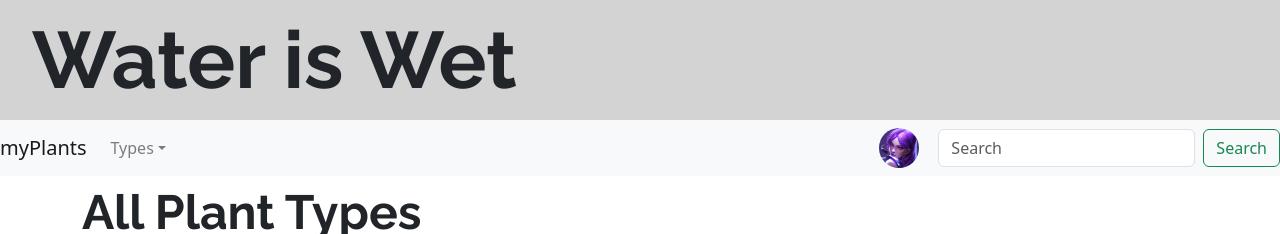
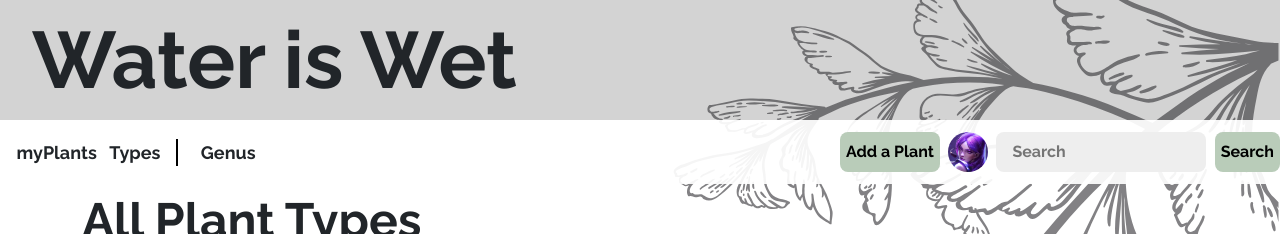
Before and after one commit to ChristineAu-Yeung/Plants, a React (Create React App) app: page /AllTypes in a window 1280 px wide. Shown: the top 234 px of the page. Built offline with nearby package versions, Linux system fonts and the light colour scheme; no server answers.

Commit message:
Replaced Bootstrap Navbar with custom Navbar, added Mobile/Desktop Navbar's and added an image to the Header

```diff
--- a/src/App.scss
+++ b/src/App.scss
@@ -25,11 +25,22 @@
   font-family: "Raleway", sans-serif;
   font-weight: 700;
   font-size: 5rem;
+
+	.leavesIcon {
+		transform: rotate(180deg);
+		position: absolute;
+		right: 0;
+		top: -1.5rem;
+		opacity: 60%;
+		width: 47.5%;
+	}
+
+	.headerName{
+		margin-left: 2rem;
+	}
 }
 
-.headerName{
-	margin-left: 2rem;
-}
+
 
 .ml-5 {
   margin-left: 1.5rem;
@@ -39,29 +50,14 @@
   padding: 0 !important; // override padding rule
 }
 
-.navBar {
-  display: flex;
-  flex-direction: row;
-	width: 100%;
-	justify-content: space-between;
-	align-items: center;
-
-	.avatarImg{
-		border-radius: 50rem;
-		height: 2.5rem;
-		width: 2.5rem;
-	}
-
-}
-
 .inline {
   display: inline;
 }
 
-.searchButton {
-	float: right;
-	background-color: #52b788;
-	border: none;
-	border-radius: 5px;
-	padding:  0.25rem 0.40rem 0.25rem 0.40rem;
-}
+// .searchButton {
+// 	float: right;
+// 	background-color: #52b788;
+// 	border: none;
+// 	border-radius: 5px;
+// 	padding:  0.25rem 0.40rem 0.25rem 0.40rem;
+// }
--- /dev/null
+++ b/src/components/Navbar/DesktopNavbar.jsx
@@ -0,0 +1,55 @@
+import React, { useState } from 'react';
+import kaisa from '../images/kai.jpg';
+import DropDown from './dropDown';
+import { Container, Row, Col } from 'react-bootstrap';
+
+function NavBar({ setSearchCriteria }) {
+
+	function search(name) {
+		// console.log(searchName);
+		// console.log("here", (name && typeof(name) === "string"))
+		setSearchCriteria(name !== undefined && typeof (name) === "string" ? name : searchName);
+	}
+
+	function update(e) {
+		console.log(e)
+		setSearchName(e.target.value);
+		// console.log(e.target.value)
+		if (e.target.value.length < 1) search("")
+	}
+
+	let [searchName, setSearchName] = useState("")
+	// type and function return
+	// let [a,b] = [0,1]
+	// console.log({a,b})
+
+	const [temp, setTemp] = useState("")
+
+	function logButtonName(e) {
+		console.log(e.target.text);
+	}
+
+	return (
+
+		<Row>
+			<Col>
+				<div className="tempNavBar">
+					<div className="leftNavBar">
+						<div href="/myPlants">myPlants</div>
+						<DropDown />
+						<div className="genusTitle">Genus</div>
+					</div>
+					<div className="rightNavBar">
+						<button className="navBarButton">Add a Plant</button>
+						<img className="avatarImage" src={kaisa} />
+						<input className="navBarInput" placeholder="Search" />
+						<button className="navBarButton">Search</button>
+					</div>
+				</div>
+			</Col>
+		</Row>
+
+	)
+}
+
+export default NavBar;
--- /dev/null
+++ b/src/components/Navbar/MobileDropdown.jsx
@@ -0,0 +1,21 @@
+import React, { useState } from 'react';
+
+function MobileDropdown() {
+
+	const [active, setActive] = useState(false)
+
+	return (
+		<div className="dropDown">
+			<div className="dropDownTitle" onClick={() => setActive(!active)}/>
+			<div className={`dropDownContent ${active ? 'active' : ''}`}>
+				<div href="/Types">Types</div>
+				<div href="/Genus">Genus</div>
+				<div href="/AddaPlant">Add a Plant</div>
+				<input href="/Search"/>
+				<button className="navBarButton">Search</button>
+			</div>
+		</div>
+	)
+}
+
+export default MobileDropdown;
--- /dev/null
+++ b/src/components/Navbar/MobileNavbar.jsx
@@ -0,0 +1,22 @@
+import React, { useState } from 'react';
+import kaisa from '../images/kai.jpg';
+import DropDown from './dropDown';
+import { Container, Row, Col } from 'react-bootstrap';
+import MobileDropdown from './MobileDropdown';
+
+function MobileNavbar({ setSearchCriteria }) {
+
+	return (
+
+		<Row>
+			<Col>
+				<div href="/myPlants">myPlants</div>
+				<img className="avatarImage" src={kaisa} />
+				<MobileDropdown/>
+			</Col>
+		</Row>
+
+	)
+}
+
+export default MobileNavbar;
--- /dev/null
+++ b/src/components/Navbar/Navbar.jsx
@@ -0,0 +1,17 @@
+import DesktopNavbar from './DesktopNavbar';
+import MobileNavbar from './MobileNavbar';
+import './Navbar.scss'
+
+function Navbar() {
+
+	if (window.innerWidth < 768) {
+		return <MobileNavbar />;
+	}
+	else {
+		return (
+			<DesktopNavbar />
+		)
+	}
+}
+
+export default Navbar;
--- /dev/null
+++ b/src/components/Navbar/Navbar.scss
@@ -0,0 +1,84 @@
+.tempNavBar {
+	display: flex;
+	flex-direction: row;
+	justify-content: space-between;
+	align-items: center;
+	// margin-top: 0.5rem;
+  font-family: "Raleway", sans-serif;
+	font-weight: 600;
+	background-color: rgba(255, 255, 255, 0.918);
+	height: 4rem;
+
+	.avatarImage {
+		height: 2.5rem;
+		width: 2.5rem;
+		border-radius: 5rem;
+	}
+
+	.leftNavBar {
+		font-size: large;
+		display: flex;
+		flex-direction: row;
+		justify-content: space-evenly;
+		width: 16rem;
+		margin-left: 0.5rem;
+	}
+
+	.rightNavBar {
+		display: flex;
+		flex-direction: row;
+		justify-content: space-between;
+		width: 27.5rem;
+	}
+
+	.genusTitle {
+		margin-left: 10px;
+	}
+
+	.dropDown {
+		display: inline-block;
+	}
+
+	.dropDownTitle {
+		padding-right: 1rem;
+		border-right: 2px solid black;
+		margin: 0rem 0.25rem 0rem 0.25rem;
+	}
+
+	.dropDownContent {
+		display: none;
+		position: absolute;
+		z-index: 1;
+		background-color: #ffff;
+	}
+
+	.dropDownContent.active {
+		display: block;
+	}
+
+	.navBarInput {
+		border-radius: 0.5rem;
+		background-color: #eeeeee;
+		border: none;
+		padding: 0.5rem 1rem 0.5rem 1rem;
+	}
+
+	.navBarInput:focus {
+		outline: none;
+	}
+
+	.navBarInput::placeholder {
+		font-weight: 600;
+	}
+
+
+	.navBarButton {
+		border-radius: 0.5rem;
+		border: none;
+		background-color: rgb(185, 204, 185);
+		font-weight: 600;
+		text-overflow: ellipsis;
+		white-space: nowrap;
+		overflow: hidden;
+	}
+}
--- /dev/null
+++ b/src/components/Navbar/dropDown.jsx
@@ -0,0 +1,20 @@
+import { useState } from "react";
+
+function DropDown(props) {
+
+	const [active, setActive] = useState(false);
+	// console.log({active});
+
+	return (
+
+		<div className="dropDown" onMouseLeave={() => setActive(false)}>
+			<div className="dropDownTitle" onClick={() => setActive(!active)}>Types</div>
+			<div className={`dropDownContent ${active ? 'active' : ''}`}>
+				<div href="/Ficus">Ficus</div>
+				<div href="/Philodendron">Philodendron</div>
+			</div>
+		</div>
+	)
+}
+
+export default DropDown;
--- a/src/components/header.jsx
+++ b/src/components/header.jsx
@@ -1,5 +1,6 @@
 import React, {useState, useEffect} from 'react';
 import {Container, Row, Col } from 'react-bootstrap';
+import leaves from './images/Leaves.svg';
 
 function header() {
     return (
@@ -7,6 +8,7 @@ function header() {
             <Row>
                 <Col xs={12} className={"no-padding"}>
                     <div className={"header"}>
+												<img className="leavesIcon" src={leaves}/>
                         <div className={"headerName"}>Water is Wet</div>
                     </div>
                 </Col>
--- a/src/components/navBar.jsx
+++ /dev/null
@@ -1,64 +0,0 @@
-import { Navbar, Nav, NavDropdown, Form, FormControl, Button } from 'react-bootstrap';
-import { Avatar } from '@material-ui/core';
-import React, { useState } from 'react';
-import { Router, Route, Switch } from "react-router";
-import kaisa from './images/kai.jpg'
-import { Container, Row, Col } from 'react-bootstrap';
-
-function NavBar({ setSearchCriteria }) {
-
-	function search(name) {
-		// console.log(searchName);
-		// console.log("here", (name && typeof(name) === "string"))
-		setSearchCriteria(name !== undefined && typeof (name) === "string" ? name : searchName);
-	}
-
-	function update(e) {
-		console.log(e)
-		setSearchName(e.target.value);
-		// console.log(e.target.value)
-		if (e.target.value.length < 1) search("")
-	}
-
-	let [searchName, setSearchName] = useState("")
-	// type and function return
-	// let [a,b] = [0,1]
-	// console.log({a,b})
-
-	const [temp, setTemp] = useState("")
-
-	function logButtonName(e) {
-		console.log(e.target.text);
-	}
-
-	return (
-		<Navbar className="NavBar" bg="light" expand="lg">
-		<Navbar.Brand href="/myPlants">myPlants</Navbar.Brand>
-		<Navbar.Toggle aria-controls="basic-navbar-nav" />
-		<Navbar.Collapse id="basic-navbar-nav">
-		    <Nav className="mr-auto">
-		    <NavDropdown title="Types" id="basic-nav-dropdown">
-		        <NavDropdown.Item href="/Ficus" onClick={logButtonName}>Ficus</NavDropdown.Item>
-		        <NavDropdown.Item href="/Philodendron" onClick={logButtonName}>Philodendron</NavDropdown.Item>
-		        <NavDropdown.Item href="/Fern" onClick={logButtonName}>Fern</NavDropdown.Item>
-		        <NavDropdown.Item href="/Succulent" onClick={logButtonName}>Succulent</NavDropdown.Item>
-		        <NavDropdown.Item href="/Pothos" onClick={logButtonName}>Pothos</NavDropdown.Item>
-		        <NavDropdown.Item href="/Strelitzia" onClick={logButtonName}>Strelitzia</NavDropdown.Item>
-		        <NavDropdown.Item href="/Alocasia" onClick={logButtonName}>Alocasia</NavDropdown.Item>
-		        <NavDropdown.Item href="/Sansevieria" onClick={logButtonName}>Sansevieria </NavDropdown.Item>
-		        <NavDropdown.Divider />
-		        <NavDropdown.Item href="/AllTypes">All</NavDropdown.Item>
-		    </NavDropdown>
-				{/* <Button variant="outline-success">Add a Plant</Button> */}
-				</Nav>
-		    <Avatar className="avatar" alt="profileImage" src={kaisa} />
-		    <Form inline>
-		    <FormControl type="text" placeholder="Search" value={searchName} onChange={(e) => {update(e)}} className="mr-sm-2" />
-		    <Button variant="outline-success" onClick={search}>Search</Button>
-		    </Form>
-		</Navbar.Collapse>
-		</Navbar>
-	)
-}
-
-export default NavBar;
--- a/src/components/router.jsx
+++ b/src/components/router.jsx
@@ -1,6 +1,6 @@
 import React, { useState, useEffect } from 'react';
 import Header from './header';
-import Navbar from './navBar';
+import Navbar from './Navbar/Navbar';
 import { BrowserRouter, Route, Switch } from 'react-router-dom';
 import TypePage from './typePages/typePage';
 import HomePage from './homePage'
--- a/src/components/typePages/typePage.scss
+++ b/src/components/typePages/typePage.scss
@@ -6,6 +6,7 @@
 	justify-content: center;
 	font-family: "Raleway", sans-serif;
 	padding: 0.5rem 0.3rem 0.5rem 0.3rem;
+	z-index: 2;
 
 	img {
 		width: 100%;
@@ -28,7 +29,7 @@
 		overflow: hidden;
 		text-overflow: ellipsis;
 		font-size: 1.1rem;
-		font-weight: 500;
+		font-weight: 600;
 		margin-bottom: 0.25rem;
 	}
 }
@@ -47,7 +48,7 @@
 }
 
 .flexyRow {
-	margin-top: 0.5rem;
+	// margin-top: 0.5rem;
 	display: flex;
 	flex-direction: row;
 	justify-content: center;
```
Also changed, not shown: src/components/images/Leaves.svg (added).
